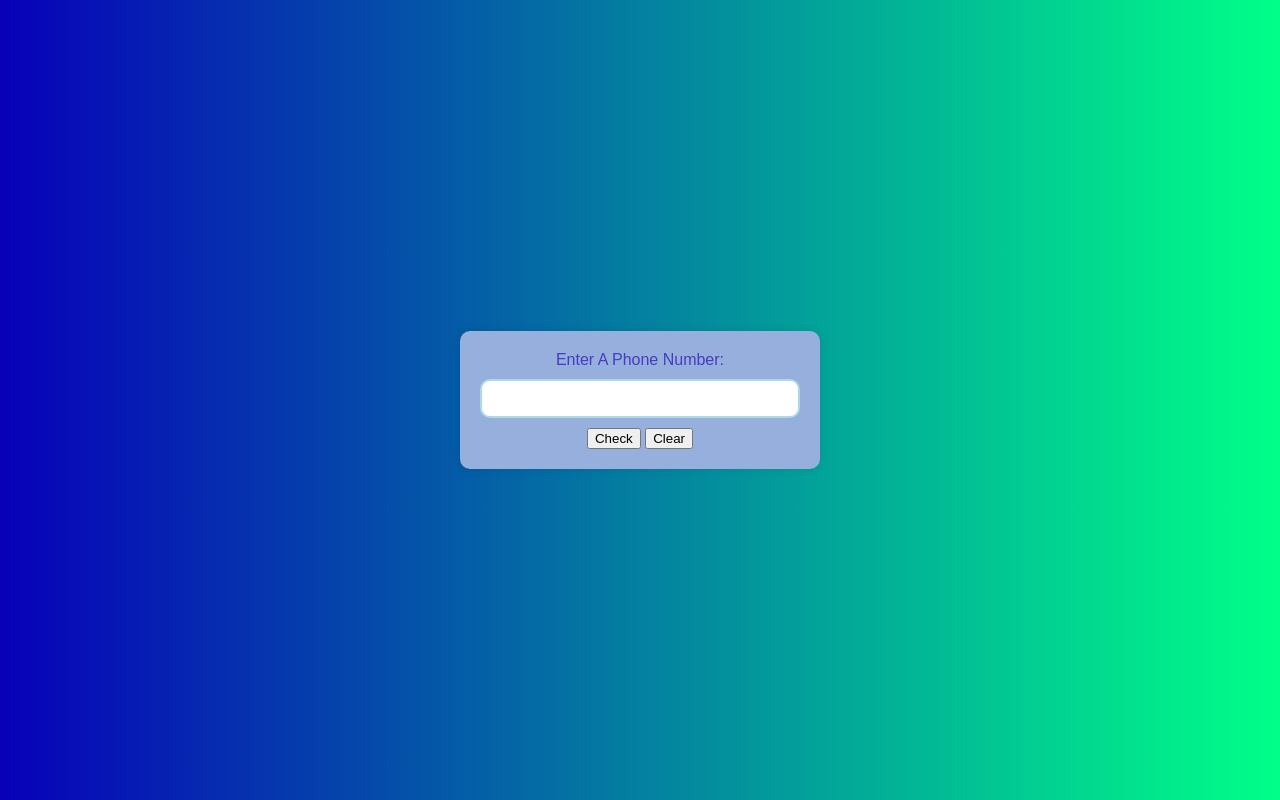
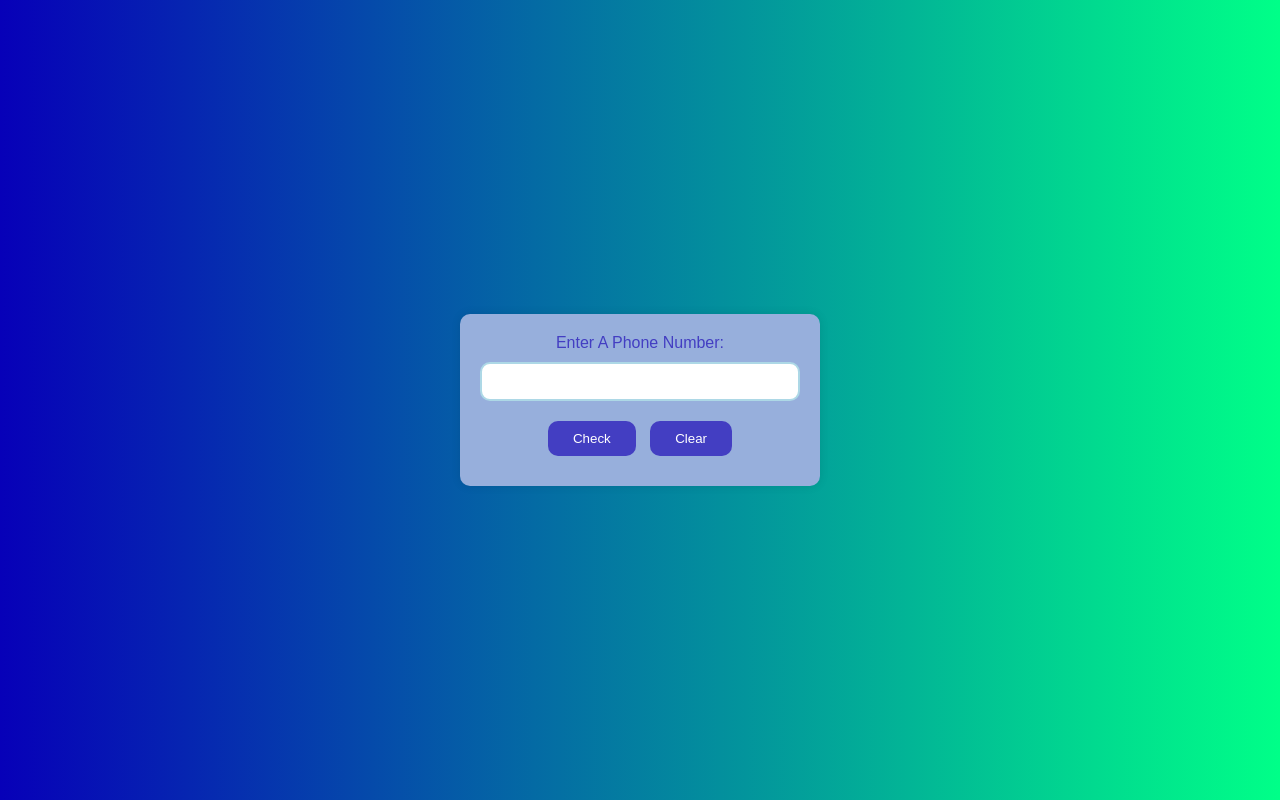
Before and after one commit to MasomRezaie/Telephone-Number-Validator, a plain HTML site: page index.html in a window 1280 px wide. Drawn offline with Linux system fonts and the light colour scheme.

Commit message:
styled the button

```diff
--- a/styles.css
+++ b/styles.css
@@ -29,7 +29,7 @@ input[type="text"] {
   border: 2px solid lightblue;
 }
 
-/* button {
+button {
   padding: 10px 25px;
   margin: 10px 5px;
   cursor: pointer;
@@ -39,7 +39,7 @@ input[type="text"] {
   border-radius: 10px;
 }
 
-#results-div {
+/* #results-div {
   margin-top: 20px;
   padding: 10px;
   border: 1px solid lightblue;
```
